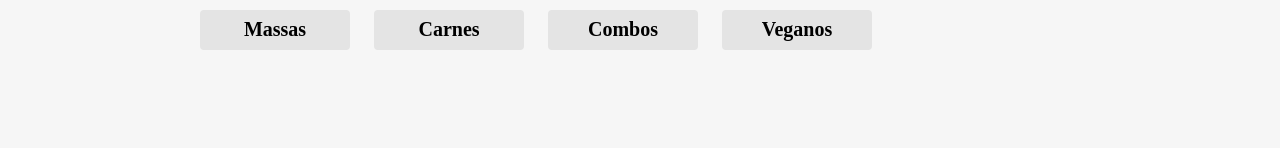
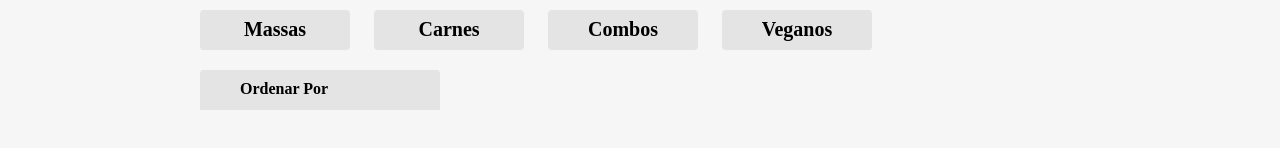
Before and after one commit to Arydiane/aluroni, a React (Create React App) app: page /cardapio in a window 1280 px wide. Shown: the part 644-792 px from the top of the page. Built offline with nearby package versions, Linux system fonts and the light colour scheme; a web font is replaced by a local one.

Commit message:
adiciona componente ordenador

```diff
--- /dev/null
+++ b/src/pages/Cardapio/Ordenador/Ordenador.module.scss
@@ -0,0 +1,54 @@
+@import "styles/variaveis";
+
+.ordenador {
+  align-items: center;
+  background-color: $grey;
+  border: none;
+  border-top-left-radius: 4px;
+  border-top-right-radius: 4px;
+  display: flex;
+  font-size: 1rem;
+  font-weight: bold;
+  height: 40px;
+  justify-content: space-between;
+  min-width: 240px;
+  padding: 0 40px;
+  position: relative;
+
+  &--ativo {
+    background-color: $blue;
+    color: white;
+  }
+
+  &__options {
+    display: none;
+    position: absolute;
+    left: 0;
+    flex-direction: column;
+    top: 100%;
+    width: 100%;
+
+    &--ativo {
+      display: flex;
+    }
+  }
+
+  &__option {
+    align-items: center;
+    background-color: $grey;
+    border-top: 2px solid $light-grey;
+    box-sizing: border-box;
+    color: $black;
+    display: flex;
+    height: 40px;
+    justify-content: center;
+    width: inherit;
+
+    &:hover,
+    &--ativo {
+      background-color: $blue;
+      cursor: pointer;
+      color: white;
+    }
+  }
+}
--- /dev/null
+++ b/src/pages/Cardapio/Ordenador/index.tsx
@@ -0,0 +1,17 @@
+import styles from './Ordenador.module.scss'
+import opcoes from './opcoes.json'
+
+export default function Ordenador() {
+    return (
+        <button className={styles.ordenador}>
+            <span>Ordenar Por</span>
+            <div className={styles.ordenador__options}>
+                {opcoes.map(opcao => (
+                    <div className={styles.ordenador__option} key={opcao.value}>
+                        {opcao.nome}
+                    </div>
+                ))}
+            </div>
+        </button>
+    )
+}
--- /dev/null
+++ b/src/pages/Cardapio/Ordenador/opcoes.json
@@ -0,0 +1,18 @@
+[
+    {
+      "nome": "",
+      "value": ""
+    },
+    {
+      "nome": "Porção",
+      "value": "porcao"
+    },
+    {
+      "nome": "Qtd. pessoas",
+      "value": "qtd_pessoas"
+    },
+    {
+      "nome": "Preço",
+      "value": "preco"
+    }
+]
--- a/src/pages/Cardapio/index.tsx
+++ b/src/pages/Cardapio/index.tsx
@@ -3,6 +3,7 @@
 import Buscador from './Buscador'
 import { useState } from 'react'
 import Filtros from './Filtros'
+import Ordenador from './Ordenador'
 
 export default function Cardapio() {
     const [busca, setBusca] = useState("")
@@ -23,6 +24,7 @@
                 <Buscador busca={busca} setBusca={setBusca} />
                 <div className={styles.cardapio__filtros}>
                     <Filtros filtro={filtro} setFiltro={setFiltro} />
+                    <Ordenador />
                 </div>
             </section>
         </main>
```
